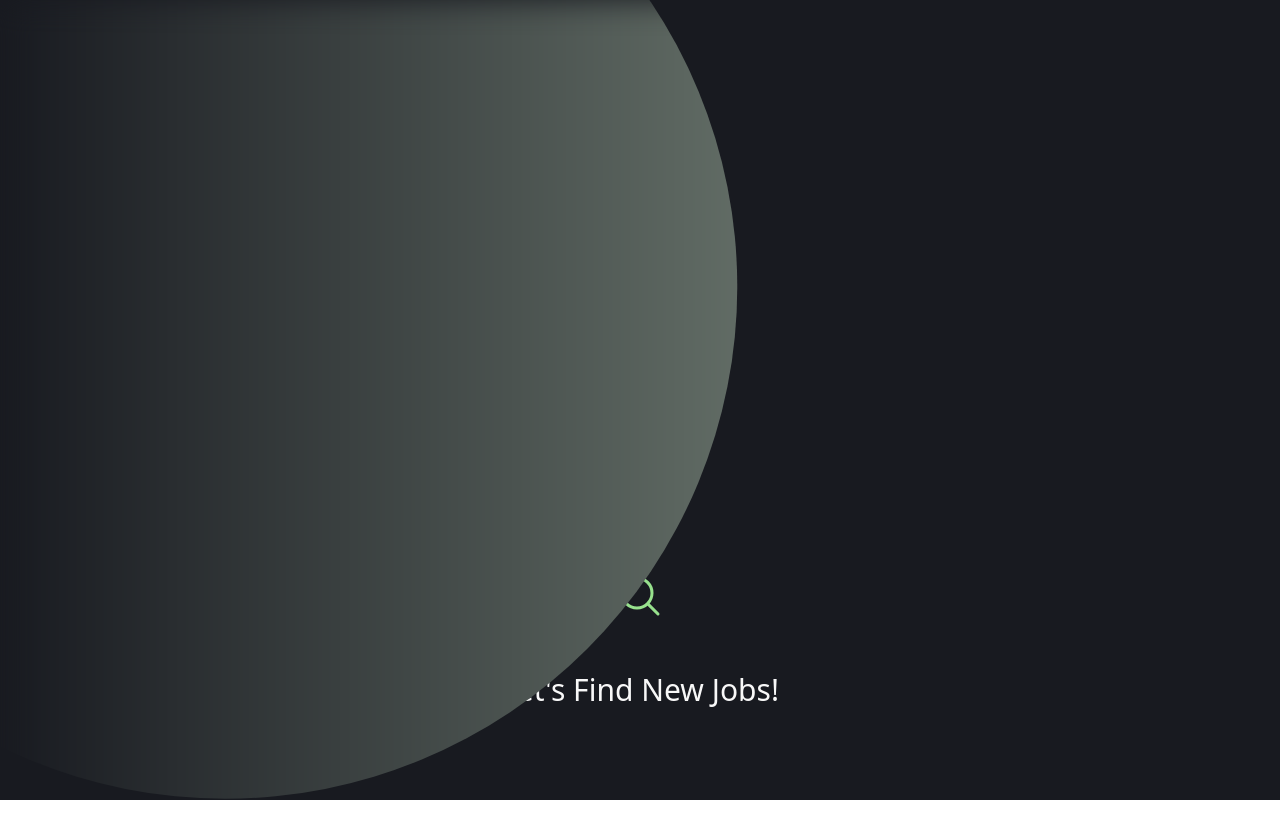
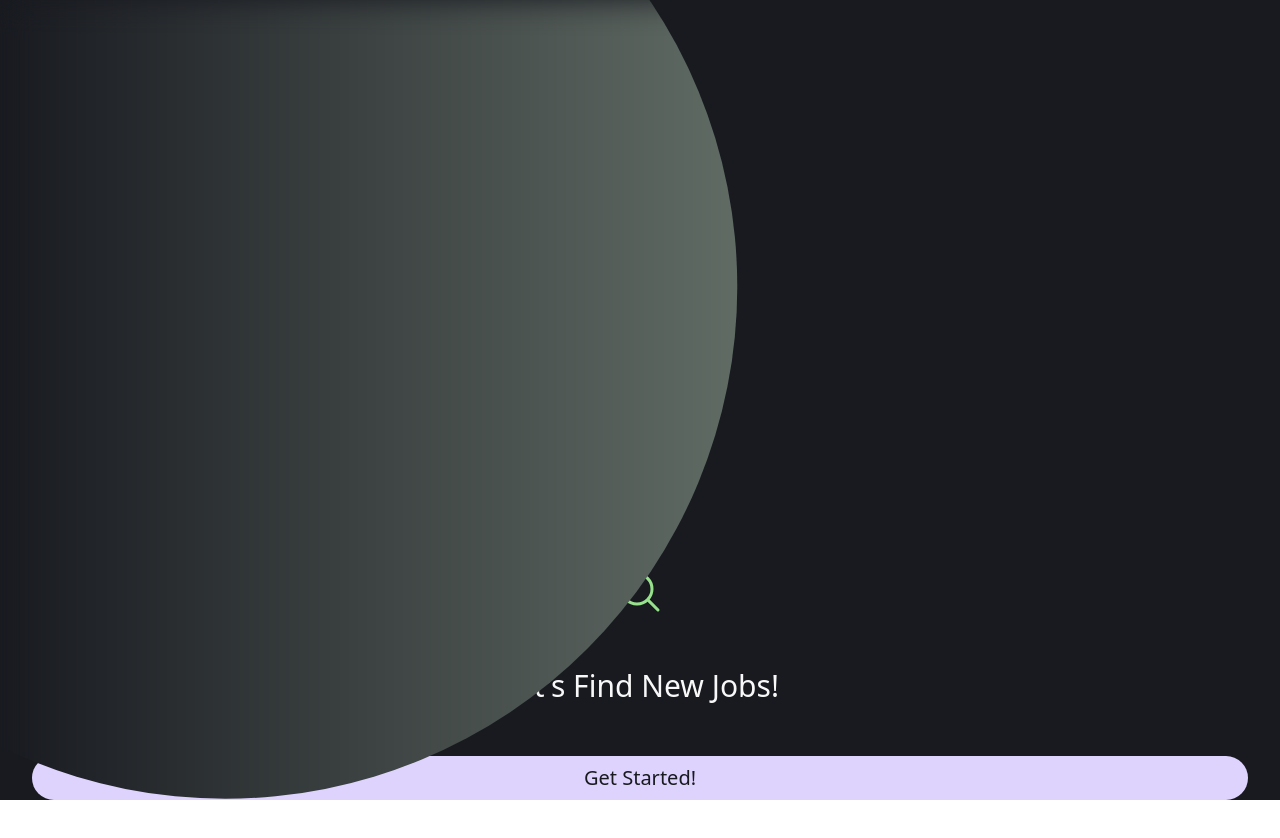
Before and after one commit to GavPri/behance-job-search, a React (Create React App) app: page / in a window 1280 px wide. Shown: the top 838 px of the page. Built offline with nearby package versions, Linux system fonts and the light colour scheme.

Commit message:
initial styling of button

```diff
--- a/src/pages/auth/GetStarted.js
+++ b/src/pages/auth/GetStarted.js
@@ -29,7 +29,9 @@ const GetStarted = () => {
         <p className="text-3xl text-off-white">Let's Find New Jobs!</p>
       </div>
       {/* Button for job search */}
-      <Button />
+      <Button className={`w-[95vw] bg-purple h-fit`}>
+        <h3 className="text-xl text-dark upp">Get Started!</h3>
+      </Button>
     </div>
   );
 };
--- a/src/pages/components/buttons/buttons.js
+++ b/src/pages/components/buttons/buttons.js
@@ -2,7 +2,9 @@ import React from "react";
 
 const Button = ({ children, onClick, className }) => {
   return (
-    <button className="px-4 py-2 min-h-10">{children}</button>
+    <button className={`px-4 py-2 min-h-10 rounded-full ${className}`}>
+      {children}
+    </button>
   );
 };
 
```
